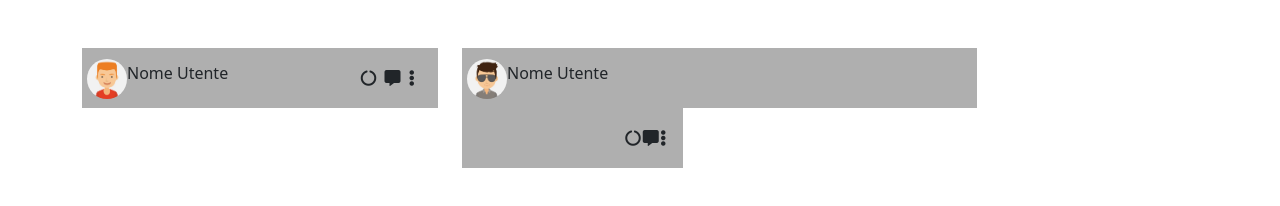
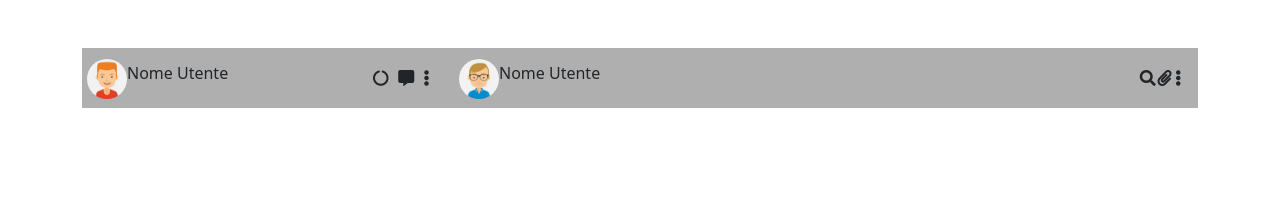
Before and after one commit to Sergiod3x/vue-boolzapp, a plain HTML site: page index.html in a window 1280 px wide. Drawn offline with nearby package versions, Linux system fonts and the light colour scheme.

Commit message:
top bar ok

```diff
--- a/css/style.css
+++ b/css/style.css
@@ -104,6 +104,7 @@
 
     .app.container{
         height: 90vh;
+        display: flex;
     }
 
     /* .top{
--- a/index.html
+++ b/index.html
@@ -22,7 +22,7 @@
             <!--APP CONTAINER -->
             <div class="background-container tac">
                 <div class="app container mrg-l">
-                    <div class="row">
+                    <!-- <div class="row"> -->
                         <div class="col-4 sidebar">
                             <div class="top-bar tac">
                                 <div class="top left tas">
@@ -40,18 +40,22 @@
 
                         </div>
                         <div class="col-8 chat">
-                            <div class="top left tas">
-                                <div class="user-img"><img src="./img/avatar_2.jpg" alt=""></div>
-                                <div class="user-name"> <h6>Nome Utente</h6> </div>
-                            </div>
-                            <div class="top right tae">
-                                <div class="search col-1"><i class="fas fa-circle-notch"></i></div>
-                                <div class="allega col-1"><i class="fas fa-comment-alt"></i></div>
+                            <div class="top-bar tac">
+                                <div class="top left tas">
+                                    <div class="user-img"><img src="./img/avatar_3.jpg" alt=""></div>
+                                    <div class="user-name"> <h6>Nome Utente</h6> </div>
+                                </div>
+                                <div class="top right tae">
+                                    <div class="search col-1"><i class="fas fa-search"></i></i></div>
+                                <div class="allega col-1"><i class="fas fa-paperclip"></i></div>
                                 <div class="menu col-1"><i class="fas fa-ellipsis-v"></i></div>
-                            </div>
+                                </div>
+
+
+
                         </div>
 
-                </div>
+                <!-- </div> -->
             </div>
 
 
```
